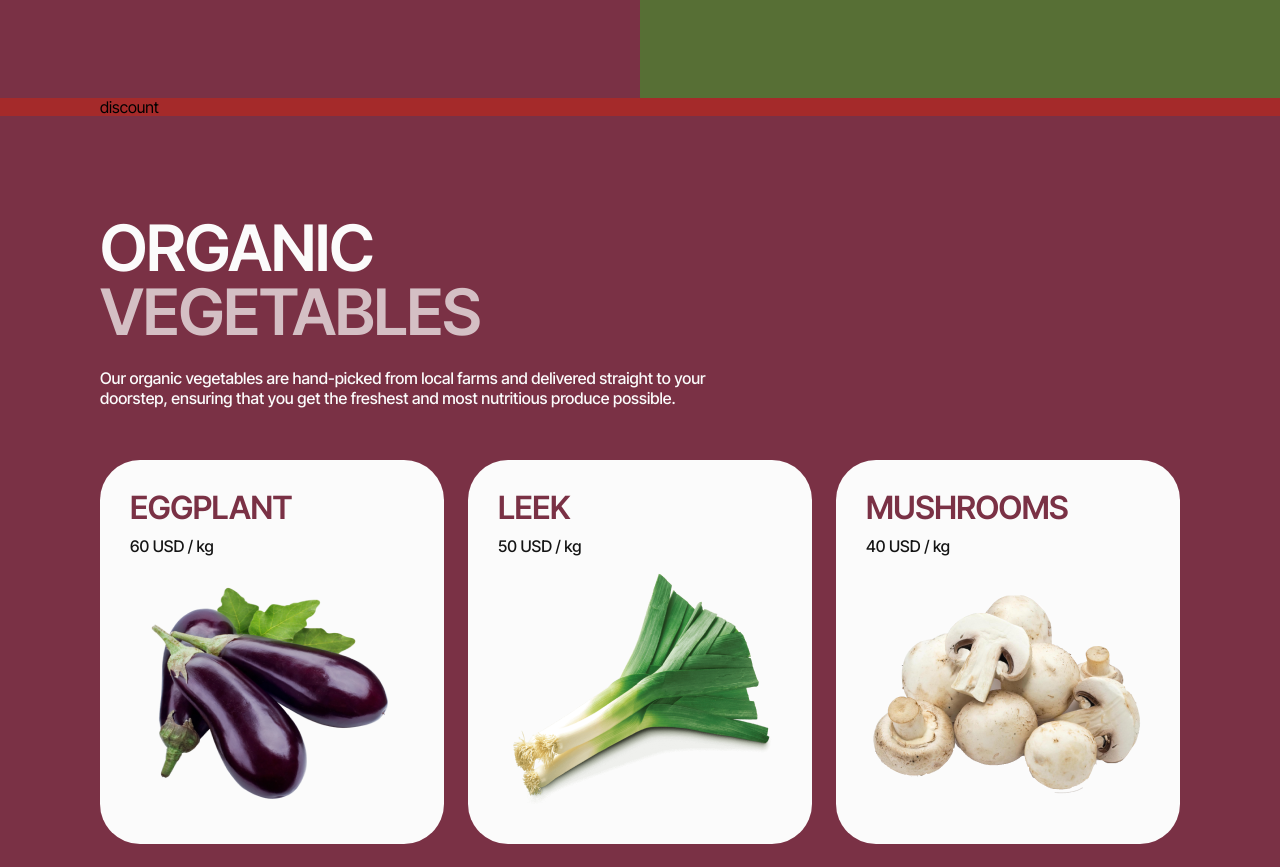
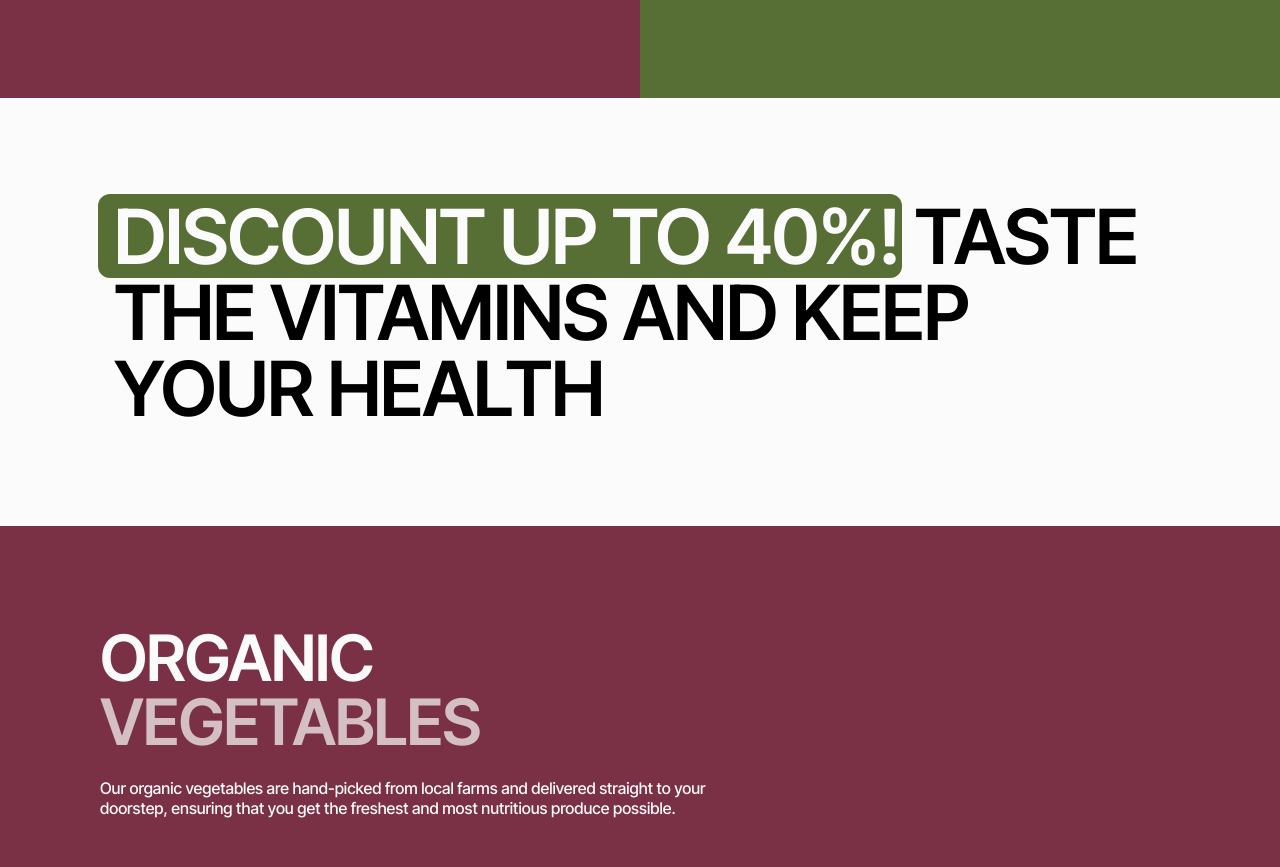
Before and after one commit to GoitStudentsWorks/html-css_114_EdikKapustnyak, a website built with Vite: page src/index.html in a window 1280 px wide. Shown: the part 1458-2325 px from the top of the page. Built offline with nearby package versions, Linux system fonts and the light colour scheme.

Commit message:
disc-ed-valeria (#50)

```diff
--- a/src/css/advertisement.css
+++ b/src/css/advertisement.css
@@ -1,3 +1,98 @@
-.discount {
-    background-color: brown;
+.advertisement-accent {
+    position: relative;
+    display: inline-block;
+    z-index: 1;
+    color: #FBFBFB;
+    font-size: 48px;
+    font-weight: 600;
+    line-height: 1.1;
+    letter-spacing: -0.015em;
+    text-align: left;
+    max-width: 335px;
+    text-transform: uppercase;
 }
+
+.advertisement-text {
+  font-size: 48px;
+  font-weight: 600;
+  line-height: 1.1;
+  letter-spacing: -0.015em;
+  text-align: left;
+  max-width: 335px;
+  text-transform: uppercase;
+
+}
+
+.advertisement {
+    background-color: #FBFBFB;
+    padding-top: 80px;
+    padding-bottom: 80px;
+}
+
+
+.advertisement-accent::before {
+    content: "";
+    position: absolute;
+    top: 0;
+    left: 0;
+    right: 0;
+    bottom: 0;
+    background-color: #576F35;
+    z-index: -1;
+    border-radius: 12px;
+    padding: 0;
+}
+
+@media only screen and (min-width: 768px) {
+    .advertisement-accent {
+        line-height: 1;
+        max-width: 704px;
+        font-size: 64px;
+    }
+
+    .advertisement-text {
+        font-size: 64px;
+        max-width: 704px;
+        line-height: 1;
+    }
+
+
+    .advertisement {
+        padding-bottom: 100px;
+        padding-top: 100px;
+    }
+
+    .advertisement-accent::before {
+        height: calc(100% + 20px);
+        top: -20px;
+    }
+
+     }
+
+@media only screen and (min-width: 1280px) {
+    .advertisement-accent {
+        font-size: 76px;
+        max-width: 1054px;
+        line-height: 1;
+    }
+    .advertisement-text {
+        line-height: 1;
+        max-width: 1054px;
+        font-size: 76px;
+    }
+
+
+    .advertisement-accent::before {
+        height: calc(100% + 8px);
+        left: -16px;
+        top: -4px;
+        bottom: -4px;
+        right: -3px;
+        width: calc(100% + 19px);
+    }
+
+    .advertisement-wrapper {
+        padding-left: 14px;
+        padding-right: 10px;
+    }
+}
--- a/src/partials/advertisement.html
+++ b/src/partials/advertisement.html
@@ -1,5 +1,10 @@
-<section class="discount">
-    <div class="container">
-        <p>discount</p>
+<section class="advertisement">
+    <div class="container advertisement-container">
+        <h2 class="visually-hidden">header</h2>
+        <div class="advertisement-wrapper">
+            <p class="advertisement-text"><span class="advertisement-accent
+                ">Discount up to 40%! </span>
+                Taste the vitamins and keep your health</p>
+        </div>
     </div>
 </section>
```
